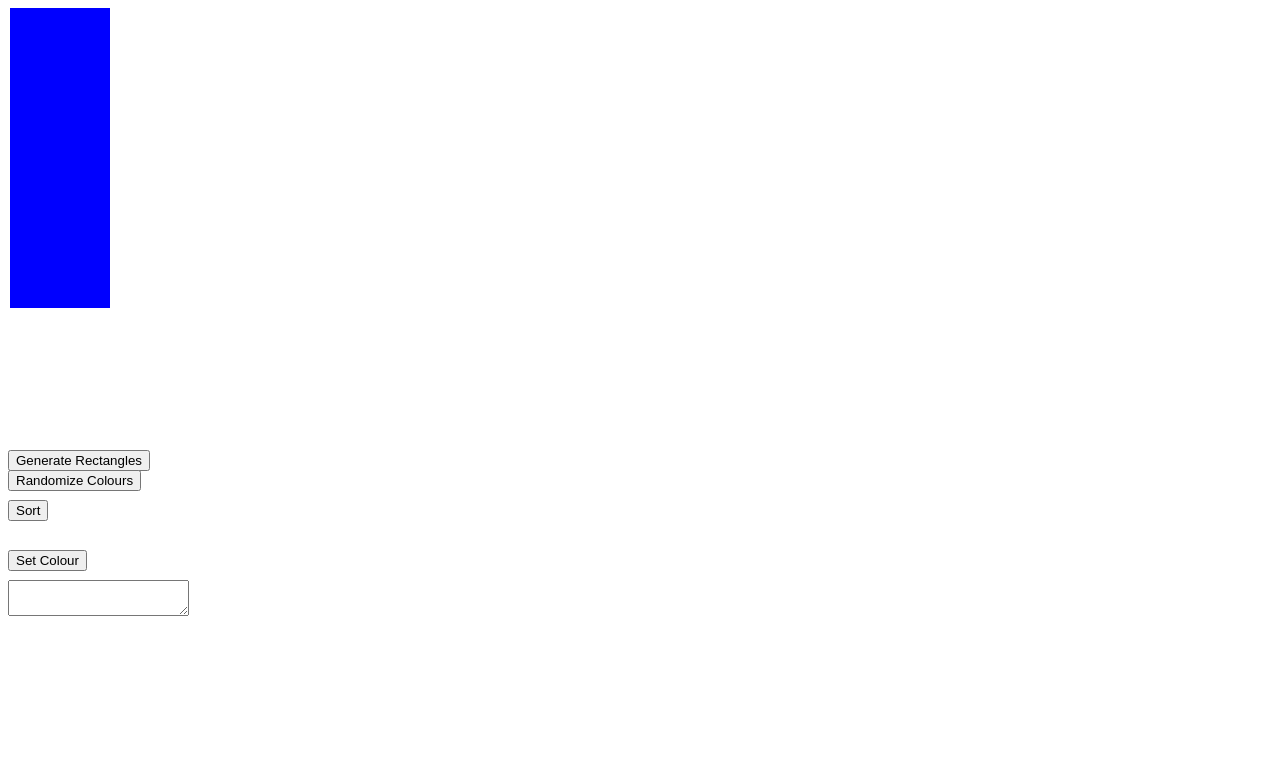
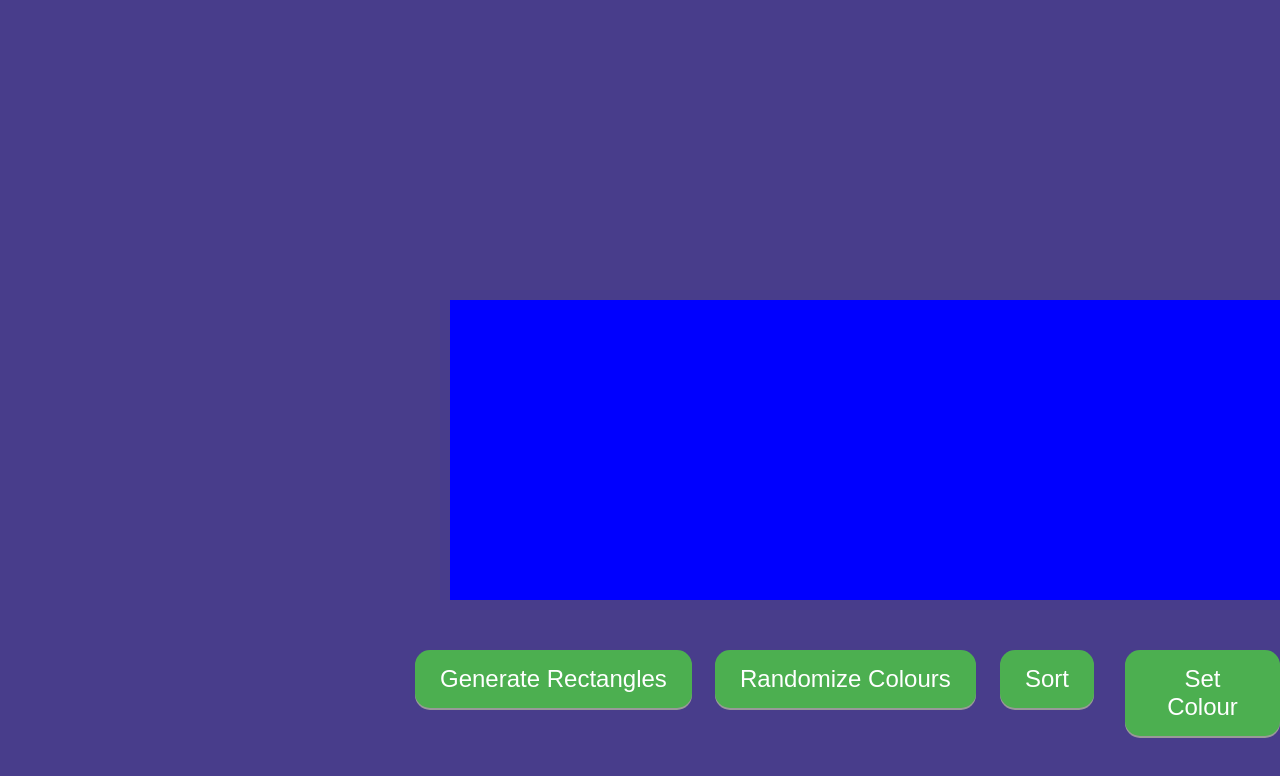
Before and after one commit to TonyTam613/SortingAlgorithmVisualizer, a plain HTML site: page index.html in a window 1280 px wide. Drawn offline with Linux system fonts and the light colour scheme.

Commit message:
made everything look nicer I plan on changing the buttons
the buttons are currently just placeholders I got inspiration from W3Schools but I plan to make my own that look different eventually

```diff
--- a/index.html
+++ b/index.html
@@ -5,20 +5,20 @@
         <script src="scripts.js"></script>
     </head>
     <body>
-        <div class="rectangles" id="#rec0"></div>
-        <div class="rectangles" id="#rec1"></div>
-        <div class="rectangles" id="#rec2"></div>
-        <div class="rectangles" id="#rec3"></div>
-        <div class="rectangles" id="#rec4"></div>
-        <div class="rectangles" id="#rec5"></div>
-        <div class="rectangles" id="#rec6"></div>
-        <div class="rectangles" id="#rec7"></div>
-        <div class="rectangles" id="#rec8"></div>
-        <div class="rectangles" id="#rec9"></div>
-        <button id="#init" onclick="initialize()" style="position: fixed; top: 450px;">Generate Rectangles</button>
-        <button id="#sort" onclick="sort(0, 1, 0)" style="position: fixed; top: 500px;">Sort</button>
-        <button id="#rColours" onclick="randomizeColour()" style="position: fixed; top: 470px;">Randomize Colours</button>
-        <button id="#sColours" onclick="setColour()" style="position: fixed; top: 550px;">Set Colour</button>
-        <textarea id="#colorInput" style="position: fixed; top: 580px;"></textarea>
+        <div class="rectangles" id="#rec0" style="left: 450px;"></div>
+        <div class="rectangles" id="#rec1" style="left: 550px;"></div>
+        <div class="rectangles" id="#rec2" style="left: 650px;"></div>
+        <div class="rectangles" id="#rec3" style="left: 750px;"></div>
+        <div class="rectangles" id="#rec4" style="left: 850px;"></div>
+        <div class="rectangles" id="#rec5" style="left: 950px;"></div>
+        <div class="rectangles" id="#rec6" style="left: 1050px;"></div>
+        <div class="rectangles" id="#rec7" style="left: 1150px;"></div>
+        <div class="rectangles" id="#rec8" style="left: 1250px;"></div>
+        <div class="rectangles" id="#rec9" style="left: 1350px;"></div>
+        <button id="#init" onclick="initialize()" style="position: fixed; top: 650px; left: 415px;">Generate Rectangles</button>
+        <button id="#rColours" onclick="randomizeColour()" style="position: fixed; top: 650px; left: 715px;">Randomize Colours</button>
+        <button id="#sort" onclick="sort(0, 1, 0)" style="position: fixed; top: 650px; left: 1000px;">Sort</button>
+        <button id="#sColours" onclick="setColour()" style="position: fixed; top: 650px; left: 1125px;">Set Colour</button>
+        <textarea id="#colorInput" style="position: fixed; top: 650px; left: 1315px; resize: none; height: 57px;" placeholder="Enter a valid colour here then press the &quot;Set Colour&quot; button"></textarea>
     </body>
 </html>
--- a/style.css
+++ b/style.css
@@ -1,8 +1,36 @@
 .rectangles {
     height: 300px;
+    top: 300px;
     width: 100px;
-    left: 10px;
+    left: 450px;
     background-color: blue;
     transition: left 0.5s;
     position: fixed;
 }
+
+button {
+    padding: 15px 25px;
+    font-size: 24px;
+    cursor: pointer;
+    text-align: center;
+    text-decoration: none;
+    outline: none;
+    color: #fff;
+    background-color: #4CAF50;
+    border: none;
+    border-radius: 15px;
+    box-shadow: 0 2px #999;
+  }
+
+button:hover {background-color: #3e8e41}
+
+button:active {
+    background-color: #3e8e41;
+    box-shadow: 0 2px #666;
+    transform: translateY(2px);
+}
+
+
+body {
+    background-color: darkslateblue;
+}
```
